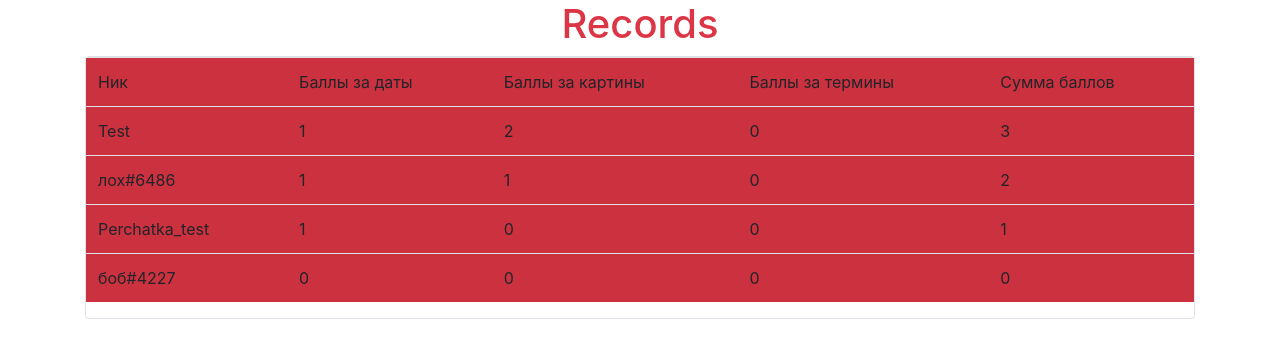
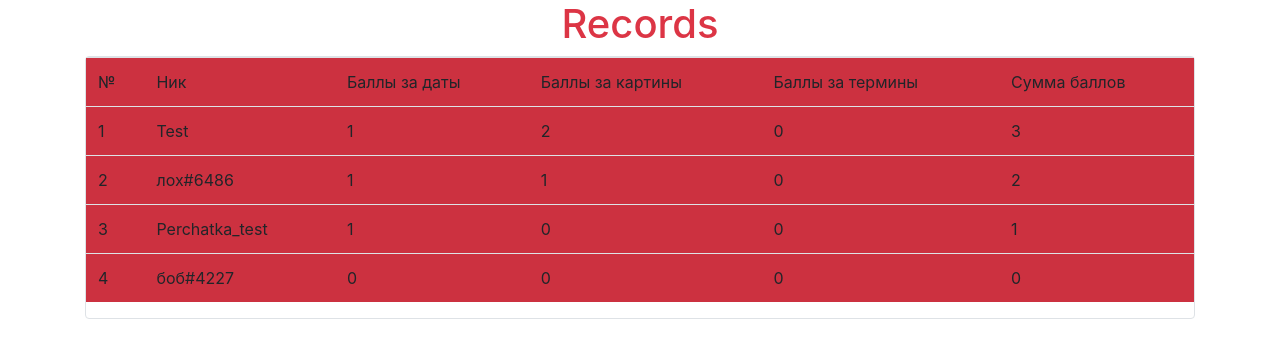
Before and after one commit to StopChangingTheName/alice-skills, a Flask app: page /records in a window 1280 px wide. Shown: the part 90-448 px from the top of the page. Run offline with Flask 2, Linux system fonts and the light colour scheme; data comes from the database, SQL or seed files in the repository; some libraries are stand-ins or nearby versions.

Commit message:
Places in records.html

```diff
--- a/templates/records.html
+++ b/templates/records.html
@@ -5,6 +5,7 @@
 <div class="col-md6 border rounded">
     <table class="table">
         <tr class="bg-danger">
+            <td class="table-active">№</td>
             <td class="table-active">Ник</td>
             <td class="table-active">Баллы за даты</td>
             <td class="table-active">Баллы за картины</td>
@@ -13,6 +14,7 @@
         </tr>
         {% for p in persons%}
         <tr class="bg-danger">
+            <td class="table-active">{{loop.index}}</td>
             <td class="table-active">{{p[1]}}</td>
             <td class="table-active">{{p[2]}}</td>
             <td class="table-active">{{p[3]}}</td>
```
